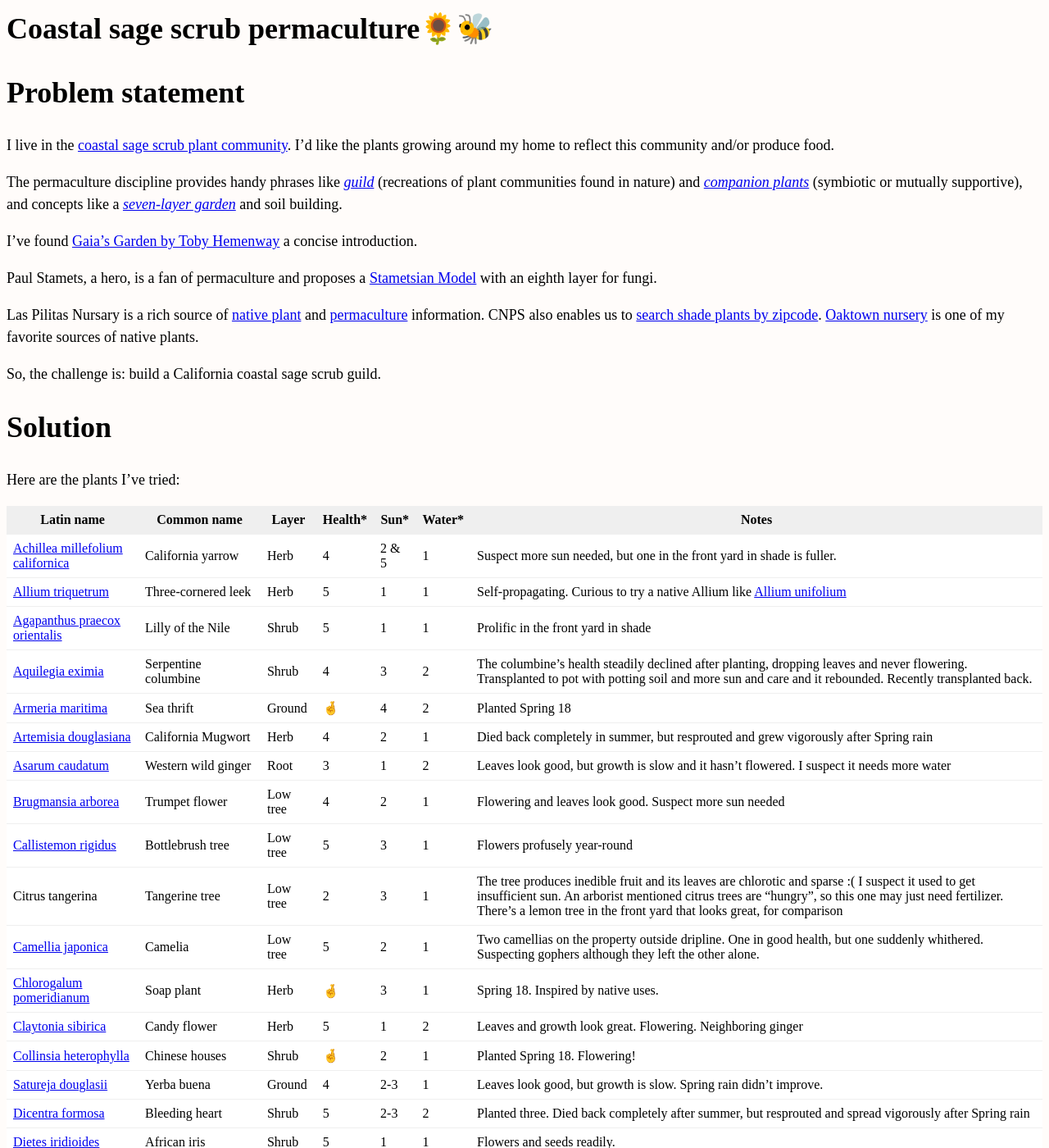
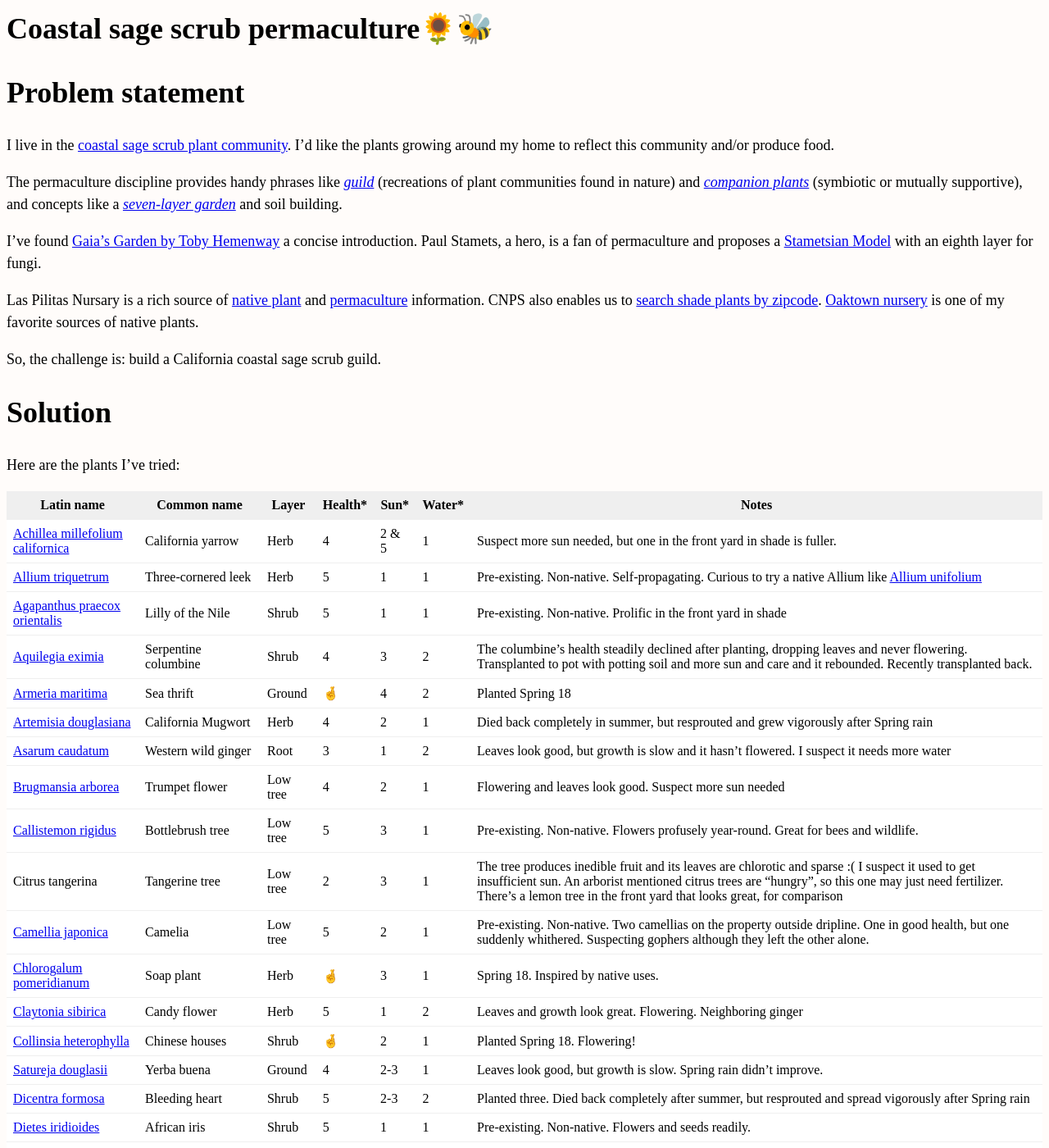
Before and after one commit to erikeldridge/erikeldridge.github.com, a Jekyll site: the page built from _posts/2018-05-22-coastal-sage-scrub-permaculture.md, in a window 1280 px wide and 1400 px high. Shown: the whole window at 82% size. Built offline with Jekyll 4.4.1, drawn with Linux system fonts in a browser that asks for light colours; nearby versions of some CDN libraries; some of the changed text lies outside the part shown.

Commit message:
Update from Forestry.io - Updated 2018-05-22-coastal-sage-scrub-permaculture.md

```diff
--- a/_posts/2018-05-22-coastal-sage-scrub-permaculture.md
+++ b/_posts/2018-05-22-coastal-sage-scrub-permaculture.md
@@ -13,9 +13,7 @@ I live in the [coastal sage scrub plant community](https://www.laspilitas.com/na
 
 The permaculture discipline provides handy phrases like [_guild_](https://www.chelseagreen.com/blogs/natural-polycultures-mimicking-nature-in-your-veggie-garden/) (recreations of plant communities found in nature) and [_companion plants_](https://www.chelseagreen.com/blogs/interplanting-and-beyond/) (symbiotic or mutually supportive), and concepts like a [_seven-layer garden_](https://www.chelseagreen.com/blogs/designing-a-forest-garden-the-seven-story-garden/) and soil building.
 
-I've found [Gaia's Garden by Toby Hemenway](https://www.chelseagreen.com/gaias-garden-second-edition) a concise introduction.
-
-Paul Stamets, a hero, is a fan of permaculture and proposes a [Stametsian Model](http://www.fungi.com/blog/items/permaculture-with-a-mycological-twist.html) with an eighth layer for fungi.
+I've found [Gaia's Garden by Toby Hemenway](https://www.chelseagreen.com/gaias-garden-second-edition) a concise introduction. Paul Stamets, a hero, is a fan of permaculture and proposes a [Stametsian Model](http://www.fungi.com/blog/items/permaculture-with-a-mycological-twist.html) with an eighth layer for fungi.
 
 Las Pilitas Nursary is a rich source of [native plant](http://www.laspilitas.com/nature-of-california/communities/coastal-sage-scrub) and [permaculture](http://www.laspilitas.com/garden/howto/permaculture/permaculture1.htm) information. CNPS also enables us to [search shade plants by zipcode](http://calscape.org/loc-94010/cat-Part_shade/ord-popular/vw-list/np-1?&poploc=1&srchcr=sc5a6597ead1f9b). [Oaktown nursery](http://oaktownnativenursery.info/ "Oaktown nursery") is one of my favorite sources of native plants.
 
@@ -28,31 +26,31 @@ Here are the plants I've tried:
 | Latin name | Common name | Layer | Health\* | Sun\* | Water\* | Notes |
 | --- | --- | --- | --- | --- | --- | --- |
 | [Achillea millefolium californica](https://www.inaturalist.org/taxa/239065-Achillea-millefolium-californica) | California yarrow | Herb | 4 | 2 & 5 | 1 | Suspect more sun needed, but one in the front yard in shade is fuller.|
-| [Allium triquetrum](https://www.inaturalist.org/taxa/55505-Allium-triquetrum) | Three-cornered leek | Herb | 5 | 1 | 1 | Self-propagating. Curious to try a native Allium like [Allium unifolium](https://www.inaturalist.org/taxa/59781-Allium-unifolium) |
-| [Agapanthus praecox orientalis](https://www.inaturalist.org/taxa/57838-Agapanthus-praecox-orientalis) | Lilly of the Nile | Shrub | 5 | 1 | 1 | Prolific in the front yard in shade |
+| [Allium triquetrum](https://www.inaturalist.org/taxa/55505-Allium-triquetrum) | Three-cornered leek | Herb | 5 | 1 | 1 | Pre-existing. Non-native. Self-propagating. Curious to try a native Allium like [Allium unifolium](https://www.inaturalist.org/taxa/59781-Allium-unifolium) |
+| [Agapanthus praecox orientalis](https://www.inaturalist.org/taxa/57838-Agapanthus-praecox-orientalis) | Lilly of the Nile | Shrub | 5 | 1 | 1 | Pre-existing. Non-native. Prolific in the front yard in shade |
 | [Aquilegia eximia](https://www.inaturalist.org/taxa/57230-Aquilegia-eximia) | Serpentine columbine | Shrub | 4 | 3 | 2 | The columbine's health steadily declined after planting, dropping leaves and never flowering. Transplanted to pot with potting soil and more sun and care and it rebounded. Recently transplanted back. |
 | [Armeria maritima](https://www.inaturalist.org/taxa/60476-Armeria-maritima) | Sea thrift | Ground |🤞| 4 | 2 | Planted Spring 18 |
 | [Artemisia douglasiana](https://www.inaturalist.org/taxa/52854-Artemisia-douglasiana) | California Mugwort | Herb | 4 | 2 | 1 | Died back completely in summer, but resprouted and grew vigorously after Spring rain |
 | [Asarum caudatum](https://www.inaturalist.org/taxa/52858-Asarum-caudatum) | Western wild ginger | Root | 3 | 1 | 2 | Leaves look good, but growth is slow and it hasn't flowered. I suspect it needs more water |
 | [Brugmansia arborea](https://www.inaturalist.org/taxa/126914-Brugmansia-arborea) | Trumpet flower | Low tree | 4 | 2 | 1 | Flowering and leaves look good. Suspect more sun needed |
-| [Callistemon rigidus](https://www.inaturalist.org/taxa/146916-Callistemon-rigidus) | Bottlebrush tree | Low tree | 5 | 3 | 1 | Flowers profusely year-round |
+| [Callistemon rigidus](https://www.inaturalist.org/taxa/146916-Callistemon-rigidus) | Bottlebrush tree | Low tree | 5 | 3 | 1 | Pre-existing. Non-native. Flowers profusely year-round. Great for bees and wildlife. |
 | Citrus tangerina | Tangerine tree | Low tree | 2 | 3 | 1 | The tree produces inedible fruit and its leaves are chlorotic and sparse :( I suspect it used to get insufficient sun. An arborist mentioned citrus trees are "hungry", so this one may just need fertilizer. There's a lemon tree in the front yard that looks great, for comparison |
-| [Camellia japonica](https://www.inaturalist.org/taxa/83056-Camellia-japonica) | Camelia | Low tree | 5 | 2 | 1 | Two camellias on the property outside dripline. One in good health, but one suddenly whithered. Suspecting gophers although they left the other alone. |
+| [Camellia japonica](https://www.inaturalist.org/taxa/83056-Camellia-japonica) | Camelia | Low tree | 5 | 2 | 1 | Pre-existing. Non-native. Two camellias on the property outside dripline. One in good health, but one suddenly whithered. Suspecting gophers although they left the other alone. |
 |[Chlorogalum pomeridianum](https://www.inaturalist.org/taxa/47597-Chlorogalum-pomeridianum)|Soap plant|Herb|🤞|3|1|Spring 18. Inspired by native uses.|
 | [Claytonia sibirica](https://www.inaturalist.org/taxa/55767-Claytonia-sibirica) | Candy flower | Herb | 5 | 1 | 2 | Leaves and growth look great. Flowering. Neighboring ginger |
 |[Collinsia heterophylla](https://www.inaturalist.org/taxa/47325-Collinsia-heterophylla)|Chinese houses|Shrub|🤞|2|1|Planted Spring 18. Flowering!|
 | [Satureja douglasii](https://www.laspilitas.com/nature-of-california/plants/622--satureja-douglasii) | Yerba buena | Ground | 4 | 2-3 | 1 | Leaves look good, but growth is slow. Spring rain didn't improve. |
 | [Dicentra formosa](https://www.laspilitas.com/nature-of-california/plants/241--dicentra-formosa) | Bleeding heart | Shrub | 5 | 2-3 | 2 | Planted three. Died back completely after summer, but resprouted and spread vigorously after Spring rain |
-| [Dietes iridioides](https://www.inaturalist.org/taxa/129407-Dietes-iridioides) | African iris | Shrub | 5 | 1 | 1 | Flowers and seeds readily. |
+| [Dietes iridioides](https://www.inaturalist.org/taxa/129407-Dietes-iridioides) | African iris | Shrub | 5 | 1 | 1 | Pre-existing. Non-native. Flowers and seeds readily. |
 |[Eschscholzia californica](https://www.inaturalist.org/taxa/48225-Eschscholzia-californica)| California poppy | Shrub | 4 | 5 | 1 | Gopher favorite, but some survived to bloom this year! |
 | [Festuca californica](https://www.inaturalist.org/taxa/57169-Festuca-californica)  | California fescue | Ground | 🤞 | 5 | 1 | Flattened by tree-fall. |
 | [Fragaria californica](https://www.inaturalist.org/taxa/61095-Fragaria-vesca-californica) | Wild strawberry | Ground | 3 | 3 | 1 | Spreading and leaves look good, but not flowering. |
-| [Hedera helix](https://www.inaturalist.org/taxa/55882-Hedera-helix) | English ivy | Vine | 5 | 4 | 1 | Well-established when I moved in. |
+| [Hedera helix](https://www.inaturalist.org/taxa/55882-Hedera-helix) | English ivy | Vine | 5 | 4 | 1 | Pre-existing. Non-native. |
 | [Helianthus californicus](https://www.inaturalist.org/taxa/56954-Helianthus-californicus) | California sunflower | Shrub | 🤞 | 4 | 1 | Planted Spring 18. Munched by someone, but hanging on |
 | [Heracleum maximum](https://www.inaturalist.org/taxa/53094-Heracleum-maximum) | Cow parsnip | Shrub | 4 | 1 | 2 | Planted two. Both died back, but returned with Spring rain. Leaves good so far |
 | [Holodiscus discolor](https://www.inaturalist.org/taxa/53414-Holodiscus-discolor) | Cream bush | Shrub | 4 | 2 | 1 | Leaves look good, but slow growing |
 | [Horkelia californica](https://www.inaturalist.org/taxa/61737-Horkelia-californica) | California horkelia | Ground | 4 | 3 | 1 | Hasn't flowered or spread, but doubled in size after Spring rain |
-| [Hydrangea macrophylla](https://www.inaturalist.org/taxa/122034-Hydrangea-macrophylla) | Hydrangea | Shrub | 1 | 2 | 1 | A tall shrub growing in shade when I moved in. Declining health perhaps due to low water or sun |
+| [Hydrangea macrophylla](https://www.inaturalist.org/taxa/122034-Hydrangea-macrophylla) | Hydrangea | Shrub | 1 | 2 | 1 | Pre-existing. Non-native. A tall shrub growing in shade when I moved in. Declining health perhaps due to low water or sun |
 | [Iris douglasiana](https://www.inaturalist.org/taxa/50854-Iris-douglasiana) | Douglas Iris | Shrub | 4 | 2 | 1 | Planted two. One died. The other's leaves look good, but it hasn't flowered. There's another iris nearby that's flowering, for comparison. |
 | [Ligustrum japonicum](https://www.inaturalist.org/taxa/77739-Ligustrum-japonicum) | Japanese Privet | Low tree | 5 | 1 | 1 | Predates me. Healthy/invasive. |
 | [Lonicera hispidula](https://www.inaturalist.org/taxa/53416-Lonicera-hispidula) | California honeysuckle | Vine |🤞| 4 | 1 | Planted Spring 18. Munched a bit, but seems to be growing |
```
Also changed, not shown: other parts of _posts/2018-05-22-coastal-sage-scrub-permaculture.md (+2 -1 lines), .forestry/front_matter/templates/post.yml, .forestry/settings.yml.
